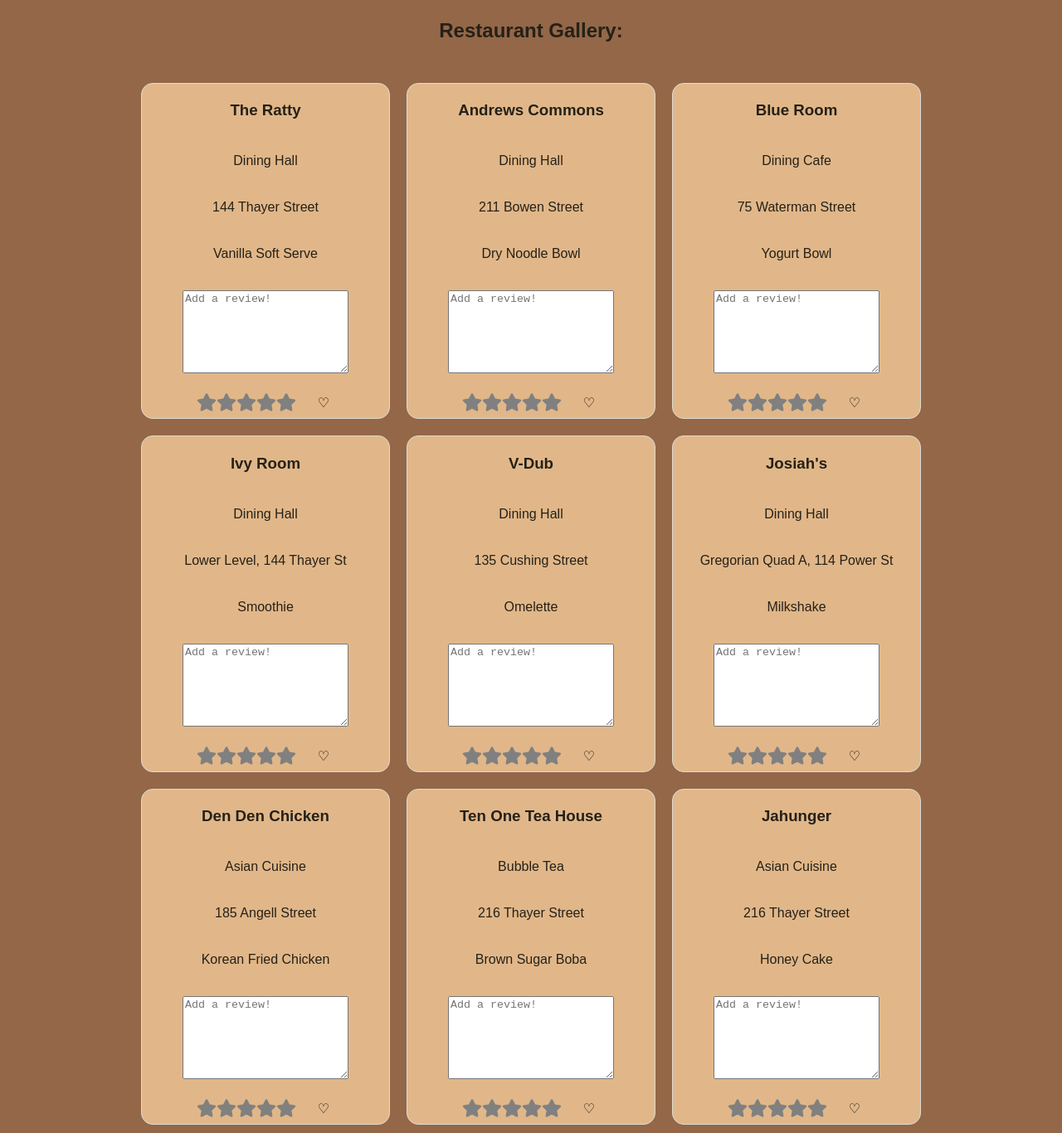
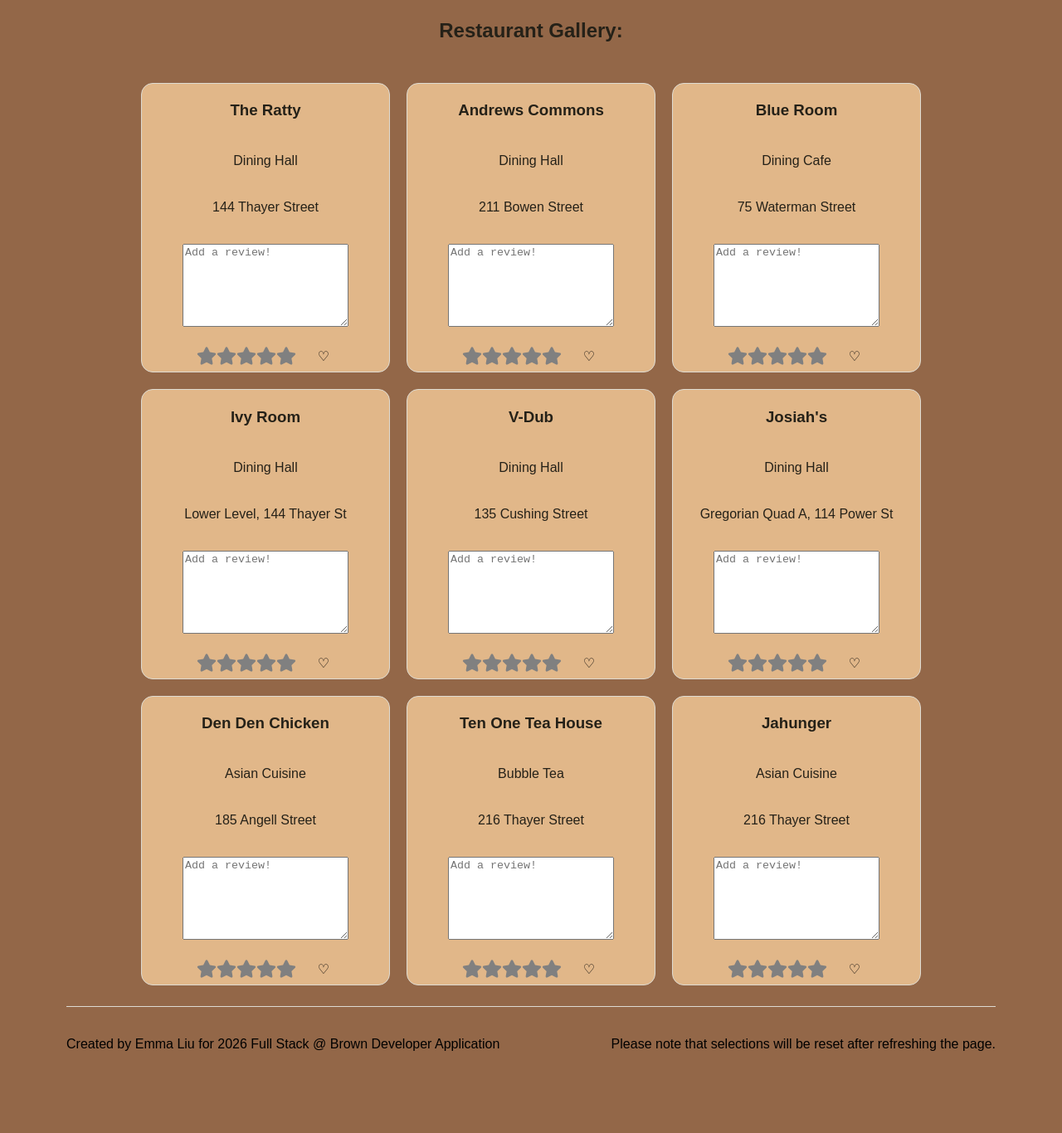
Before and after one commit to emlzstar720/brunobites, a React (Vite) app: page / in a window 1280 px wide. Shown: the part 692-2058 px from the top of the page at 83% size. After the commit the page ends 1995 px from the top, so only its background shows below. Built offline with nearby package versions, Linux system fonts and the light colour scheme; a web font is replaced by a local one.

Commit message:
deleted unnecessary code

```diff
--- a/src/App.jsx
+++ b/src/App.jsx
@@ -35,15 +35,14 @@ function StarRating() {
             size = {24}
             color = {index <= rating ? "yellow" : "gray"}
               onClick = {() =>
-                {console.log("clicked star", index)
-                handleClick(index)}}
+                handleClick(index)}
           />
         ))}
     </div>
   )
 }
 
-function RestaurantSquare({name, location, dish, category}) {
+function RestaurantSquare({name, location, category}) {
   const [favorited, setFavorite] = useState(false);
 
   function changeFavorite() {
@@ -60,7 +59,6 @@ function RestaurantSquare({name, location, dish, category}) {
       <p className = "category">{category}</p>
 
       <p className = "location">{location}</p>
-      <p className = "dishName">{dish}</p>
       <p className = "review">
         <textarea
             className = "reviewSection"
@@ -114,63 +112,54 @@ function RestaurantSquare({name, location, dish, category}) {
           <RestaurantSquare
           name = "The Ratty"
           location = "144 Thayer Street"
-          dish = "Vanilla Soft Serve"
           category = "Dining Hall"
         />
 
         <RestaurantSquare
           name = "Andrews Commons"
           location = "211 Bowen Street"
-          dish = "Dry Noodle Bowl"
           category = "Dining Hall"
         />
 
         <RestaurantSquare
           name = "Blue Room"
           location = "75 Waterman Street"
-          dish = "Yogurt Bowl"
           category = "Dining Cafe"
         />
 
         <RestaurantSquare
           name = "Ivy Room"
           location = "Lower Level, 144 Thayer St"
-          dish = "Smoothie"
           category = "Dining Hall"
         />
 
         <RestaurantSquare
           name = "V-Dub"
           location = "135 Cushing Street"
-          dish = "Omelette"
           category = "Dining Hall"
         />
 
         <RestaurantSquare
           name = "Josiah's"
           location = "Gregorian Quad A, 114 Power St"
-          dish = "Milkshake"
           category = "Dining Hall"
         />
 
         <RestaurantSquare
           name = "Den Den Chicken"
           location = "185 Angell Street"
-          dish = "Korean Fried Chicken"
           category = "Asian Cuisine"
         />
 
         <RestaurantSquare
           name = "Ten One Tea House"
           location = "216 Thayer Street"
-          dish = "Brown Sugar Boba"
           category = "Bubble Tea"
         />
 
         <RestaurantSquare
           name = "Jahunger"
           location = "216 Thayer Street"
-          dish = "Honey Cake"
           category = "Asian Cuisine"
         />
         </div>
```
